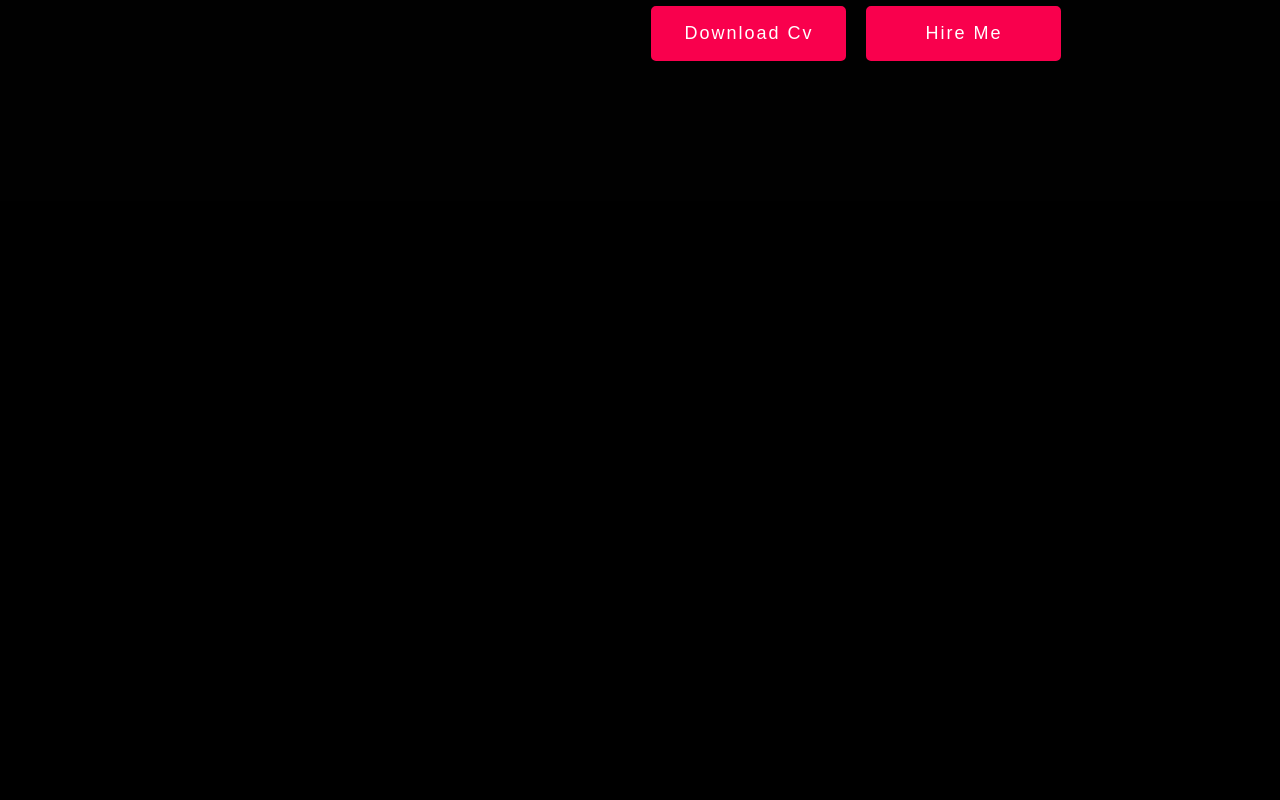
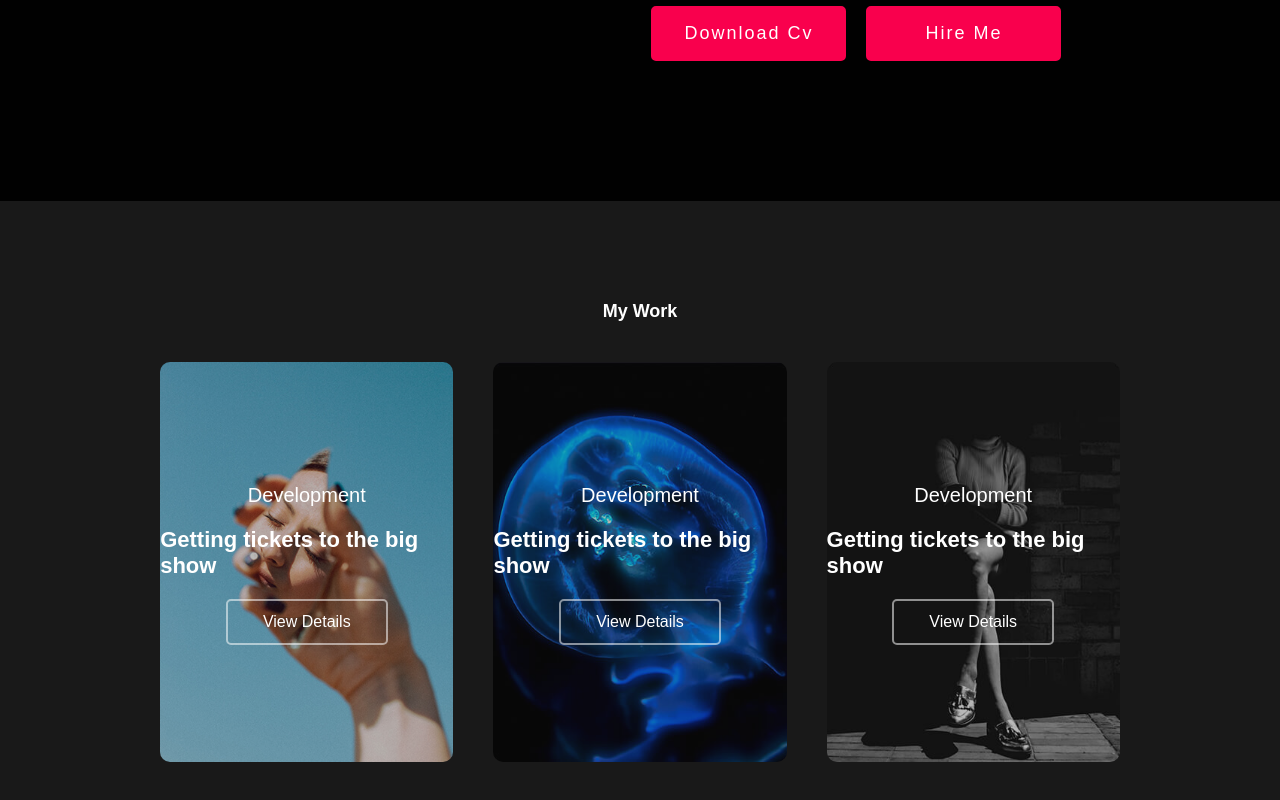
Before and after one commit to mohandand/My_Portfolio, a React (Create React App) app: page / in a window 1280 px wide. Shown: the part 1043-1843 px from the top of the page. Before the commit the page ends 1244 px from the top, so only its background shows below. Built offline with nearby package versions, Linux system fonts and the light colour scheme.

Commit message:
Updated Code for My Portfoio roject

```diff
--- a/src/App.js
+++ b/src/App.js
@@ -2,13 +2,14 @@ import logo from './logo.svg';
 import './App.css';
 import Home from "./components/Home/Home"
 import About from "./components/About/About"
-
+import Project from "./components/Project/Project"
 
 function App() {
   return (
     <div className="App">
       <Home/>
       <About/>
+      <Project/>
     </div>
   );
 }
--- /dev/null
+++ b/src/components/Project/Project.css
@@ -0,0 +1,103 @@
+.project{
+    background-color: #191919;
+}
+#mywork{
+    text-align: center;
+}
+img.project__img {
+    border-radius: 10px;
+    width: 100%;
+    object-fit: cover;
+    transition: .4s;
+    opacity: .7;
+    position: relative;
+    height:400px;
+}
+img.project__img::after{
+    content: '';
+    width: 100%;
+    height: 100%;
+    background-color: #000;
+    z-index: 1;
+    opacity: 1;
+}
+.mask__effect{
+    width: 100%;
+    height: 100%;
+    position: absolute;
+    top: 0;
+    left: 0;
+    background-color: #f9004d;
+    border-radius: 10px;
+    transition: .4s;
+    opacity: .3;
+    display: none;
+}
+.project__box:hover .mask__effect{
+    display: inline;
+    transform: scale(1.1);
+ }
+ .project__box:hover img.project__img{
+     transform: scale(1.1);
+ }
+ .project__meta.absolute {
+    top: 0%;
+    left: 0%;
+    display: flex;
+    height: 100%;
+    align-items: center;
+    justify-content: center;
+    flex-direction: column;
+    flex-wrap: wrap;
+    border-radius: 10px;
+    width: 100%;
+}
+h5.project__text {
+    font-weight: 400;
+    font-size: 20px;
+    padding-bottom: 20px;
+}
+h4.project__text {
+    font-size: 22px;
+    font-family: Poppins,sans-serif;
+    font-weight: 700;
+    padding-bottom: 20px;
+}
+a.project__btn {
+    padding: 12px 35px;
+    border: 2px solid #ffffff87;
+    border-radius: 5px;
+    transition: .4s ease;
+}
+a.project__btn:hover{
+    background-color: #f9004d;
+    border: 2px solid #f9004d;
+}
+button.btn {
+    padding: 15px 20px;
+    font-size: 18px;
+    font-weight: 500;
+    border-radius: 5px;
+    border: 2px solid #f9004d;
+    background-color: #f9004d;
+    color: #fff!important;
+    text-transform: uppercase;
+    letter-spacing: 2px;
+    transition: .4s all ease;
+}
+button.view__more:hover{
+    background-color: #fff;
+    border: 2px solid #f9004d;
+    color: #f9004d!important;
+}
+/* RESPONSIVE */
+@media only screen and (max-width: 1024px){
+h5.project__text {
+    font-weight: 400;
+    font-size: 20px;
+    padding-bottom: 20px;
+}
+h4.project__text {
+    font-size: 18px;
+}
+}
--- /dev/null
+++ b/src/components/Project/Project.js
@@ -0,0 +1,70 @@
+import React from "react";
+import "./Project.css";
+import Project1 from '../../img/portfolio-1.jpg';
+import Project2 from '../../img/portfolio-2.jpg';
+import Project3 from '../../img/portfolio-3.jpg';
+
+
+export default function Project() {
+  return (
+    <div className="project component__space" id="Portfolio">
+      <div className="heading">
+        <h1 className="heading" id="mywork">My Work</h1>
+      </div>
+       <div className="container">
+           <div className="row">
+
+             <div className="col__3">
+                 <div className="project__box pointer relative">
+                     <div className="project__box__img pointer relative">
+                         <div className="project__img__box">
+                             <img src={Project1} alt="" className="project__img" />
+                         </div>
+                         <div className="mask__effect"></div>
+                     </div>
+                     <div className="project__meta absolute">
+                     <h5 className="project__text">Development</h5>
+                     <h4 className="project__text">Getting tickets to the big show</h4>
+                     <a href="#" className="project__btn">View Details</a>
+                     </div>
+                 </div>
+             </div>
+
+
+             <div className="col__3">
+                 <div className="project__box pointer relative">
+                     <div className="project__box__img pointer relative">
+                         <div className="project__img__box">
+                             <img src={Project2} alt="" className="project__img" />
+                         </div>
+                         <div className="mask__effect"></div>
+                     </div>
+                     <div className="project__meta absolute">
+                     <h5 className="project__text">Development</h5>
+                     <h4 className="project__text">Getting tickets to the big show</h4>
+                     <a href="#" className="project__btn">View Details</a>
+                     </div>
+                 </div>
+             </div>
+
+
+             <div className="col__3">
+                 <div className="project__box pointer relative">
+                     <div className="project__box__img pointer relative">
+                         <div className="project__img__box">
+                             <img src={Project3} alt="" className="project__img" />
+                         </div>
+                         <div className="mask__effect"></div>
+                     </div>
+                     <div className="project__meta absolute">
+                     <h5 className="project__text">Development</h5>
+                     <h4 className="project__text">Getting tickets to the big show</h4>
+                     <a href="#" className="project__btn">View Details</a>
+                     </div>
+                 </div>
+             </div>
+           </div>
+       </div>
+    </div>
+  );
+}
```
Also changed, not shown: src/components/Contact/Contact.css (added), src/components/Contact/Contact.js (added).
